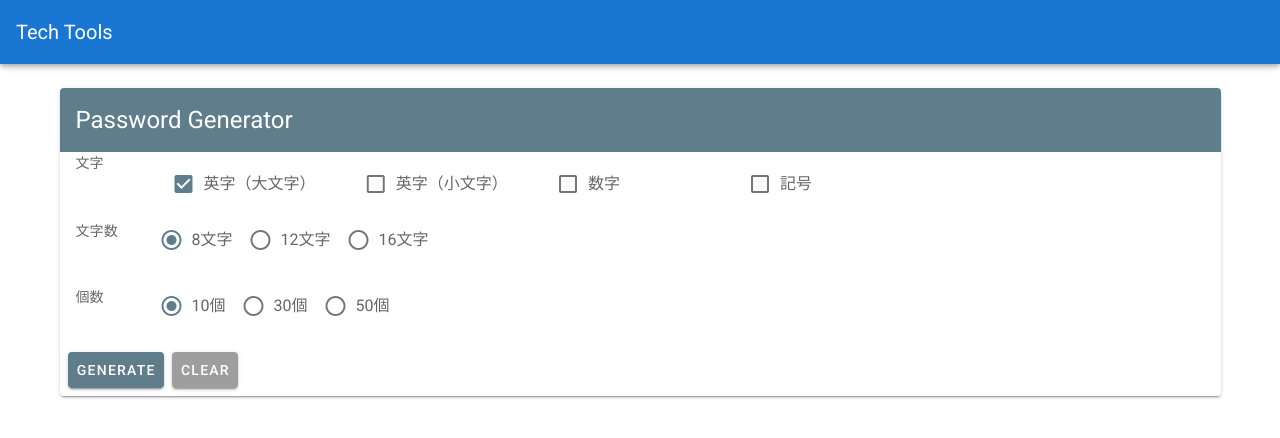
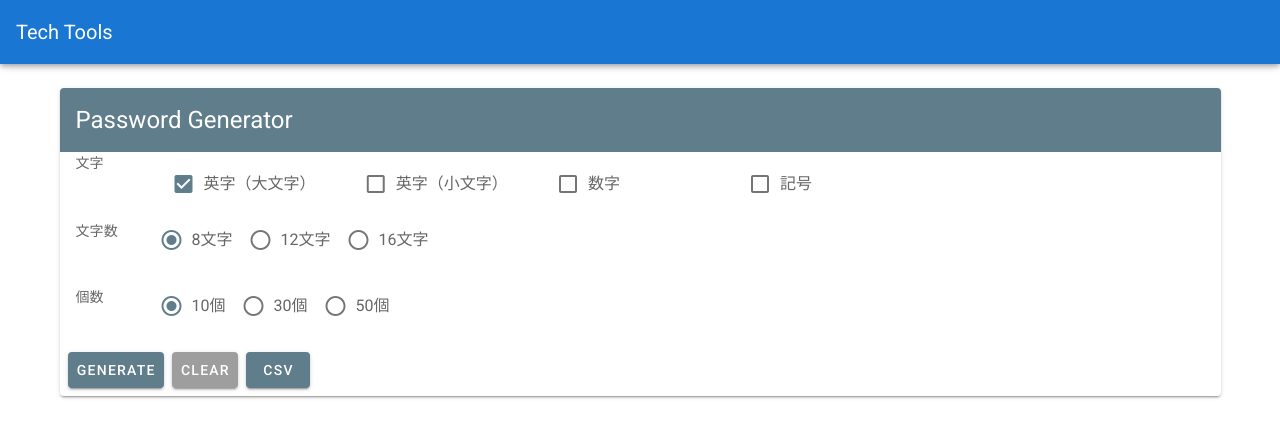
Before and after one commit to yshr10ic/tech-tools, a Vue app in the folder frontend/: page /#/ in a window 1280 px wide. Shown: the top 438 px of the page. Built offline with nearby package versions, Linux system fonts and the light colour scheme.

Commit message:
feat: CSV生成機能の実装

```diff
--- a/frontend/src/views/PasswordGenerator.vue
+++ b/frontend/src/views/PasswordGenerator.vue
@@ -94,6 +94,9 @@
           </v-btn>
           <v-btn color="grey white--text" @click="clear">
             CLEAR
+          </v-btn>
+          <v-btn color="blue-grey white--text" @click="toCsv">
+            CSV
           </v-btn>
         </v-card-actions>
       </v-card>
@@ -193,6 +196,41 @@ export default {
       this.creationNumber = "10"
 
       this.passwordList = []
+    },
+
+    toCsv() {
+      if (this.passwordList.length === 0) {
+        alert('Please to csv after generate password')
+        return
+      }
+
+      const today = new Date()
+      const year = today.getFullYear()
+      const month = ("0" + (today.getMonth() + 1)).slice(-2)
+      const day = ("0" + today.getDate()).slice(-2)
+      const hour = ("0" + today.getHours()).slice(-2)
+      const minute = ("0" + today.getMinutes()).slice(-2)
+      const second = ("0" + today.getSeconds()).slice(-2)
+      const filename = `password_${year}${month}${day}${hour}${minute}${second}.csv`
+
+      let csv = []
+      for(let i = 0; i < this.passwordList.length; i++) {
+        csv.push(this.passwordList[i].item1)
+        csv.push(this.passwordList[i].item2)
+        csv.push(this.passwordList[i].item3)
+        csv.push(this.passwordList[i].item4)
+        csv.push(this.passwordList[i].item5)
+      }
+      csv = csv.join('\n');
+
+      const UTF_8_BOM = '%EF%BB%BF';
+      const data = 'data:text/csv;charset=utf-8,' + UTF_8_BOM + encodeURIComponent(csv);
+      let element = document.createElement('a');
+      element.href = data;
+      element.setAttribute('download', filename);
+      document.body.appendChild(element);
+      element.click();
+      document.body.removeChild(element);
     }
   }
 }
```
